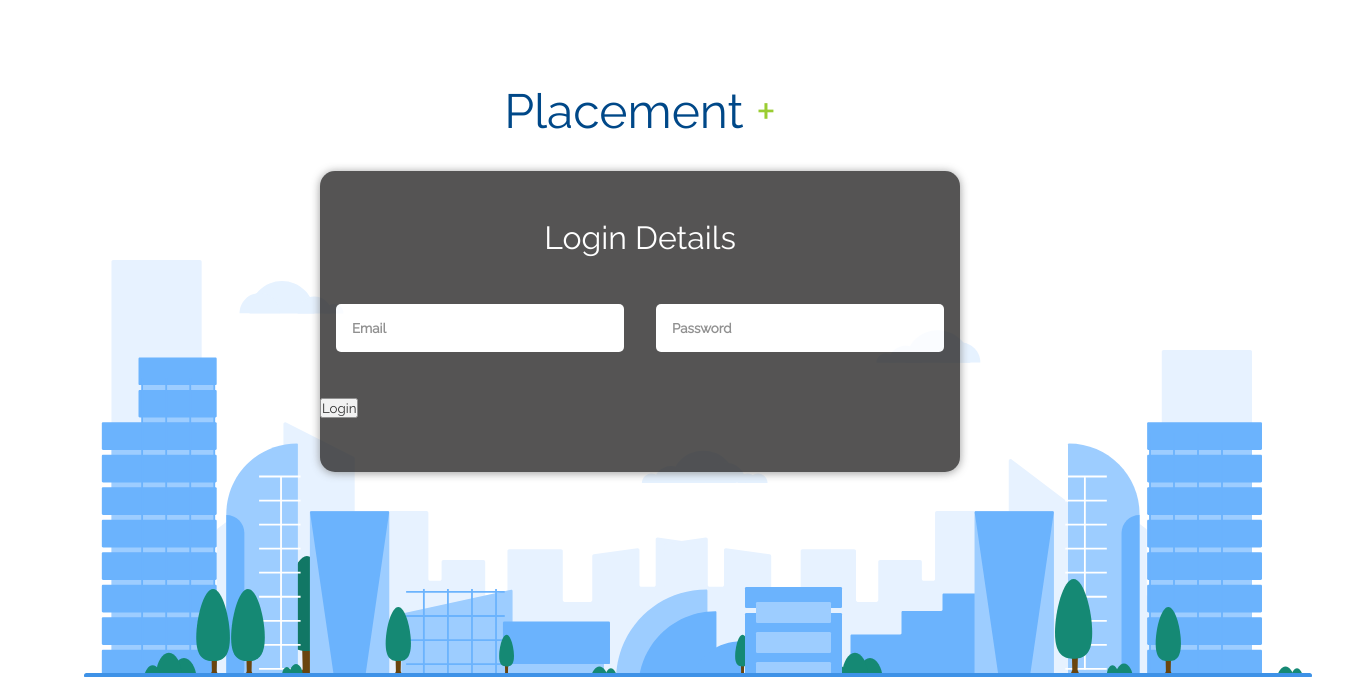
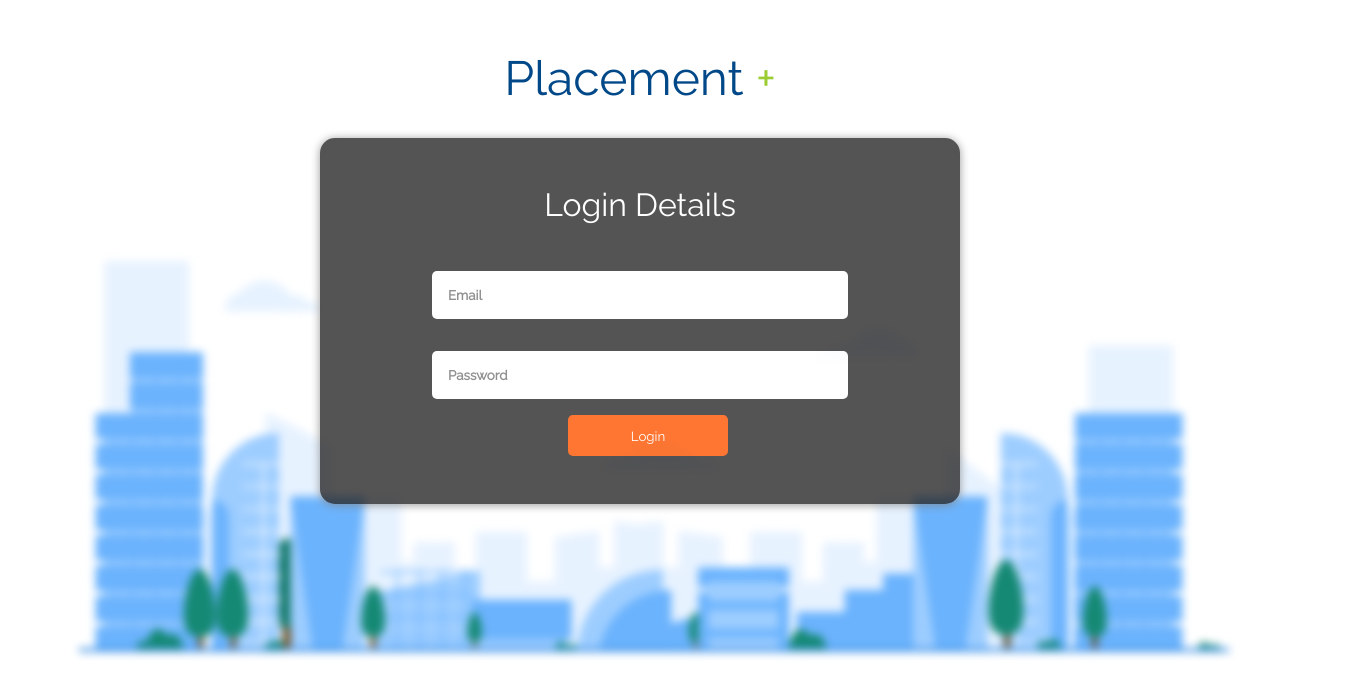
Before and after one commit to Phoenix6296/studies-zone-task, a React (Create React App) app: page /login in a window 1280 px wide. Shown: the part 123-804 px from the top of the page, 1366 px wide, since content can reach past the window. Built offline with nearby package versions, Linux system fonts and the light colour scheme.

Commit message:
Login functionality is made

```diff
--- a/src/Components/Home/Navbar/Navbar.jsx
+++ b/src/Components/Home/Navbar/Navbar.jsx
@@ -7,9 +7,6 @@ const Navbar = () => {
     <div className="navbar">
       <span id="n-title">Placement+</span>
       <div className="n-right">
-        <Link to="Courses" className="n-link">
-          <span>Courses</span>
-        </Link>
         <Link to="Login" className="n-link">
           <span>Login</span>
         </Link>
--- a/src/Components/Login/Login.css
+++ b/src/Components/Login/Login.css
@@ -0,0 +1,6 @@
+.l-form {
+    display: flex;
+    flex-direction: column;
+    align-items: center;
+    justify-content: center;
+}
--- a/src/Components/Login/Login.jsx
+++ b/src/Components/Login/Login.jsx
@@ -1,27 +1,28 @@
 import React from "react";
+import "../Register/Register.css";
 import "./Login.css";
 import BannerImage from "../../Assets/bannerImage.svg";
 
 const Login = () => {
   return (
-    <>
-      <div className="register">
+    <div className="register">
+      <div className="r-wrapper">
         <span>
           Placement <span>+</span>
         </span>
         <div className="r-container">
           <span>Login Details</span>
-          <form action="">
-            <div className="r-inputs">
-              <input type="email" placeholder="Email" id="r-email" required />
-              <input type="password" placeholder="Password" required />
+          <form action="" className="l-form">
+            <input type="email" placeholder="Email" id="l-email" required />
+            <input type="password" placeholder="Password" required />
+            <div className="r-button">
+              <button id="r-submit">Login</button>
             </div>
-            <button>Login</button>
           </form>
         </div>
       </div>
       <img src={BannerImage} alt="" />
-    </>
+    </div>
   );
 };
 
--- a/src/Components/Register/Register.css
+++ b/src/Components/Register/Register.css
@@ -1,4 +1,4 @@
- .register {
+ .r-wrapper {
      height: 100vh;
      gap: 2rem;
      display: flex;
@@ -11,7 +11,7 @@
      width: 100%;
  }
 
- .register>span>span {
+ .r-wrapper>span>span {
      color: yellowgreen;
  }
 
@@ -30,7 +30,7 @@
      z-index: 1;
  }
 
- .r-wrapper>img {
+ .register>img {
      height: 100vh;
      width: 100%;
      filter: blur(4px);
--- a/src/Components/Register/Register.jsx
+++ b/src/Components/Register/Register.jsx
@@ -4,8 +4,8 @@ import BannerImage from "../../Assets/bannerImage.svg";
 
 const Register = () => {
   return (
-    <div className="r-wrapper">
-      <div className="register">
+    <div className="register">
+      <div className="r-wrapper">
         <span>
           Placement <span>+</span>
         </span>
@@ -26,7 +26,7 @@ const Register = () => {
             </div>
             <div className="r-button">
               <button>Upload Resume!</button>
-              <button id="r-submit">Submit</button>
+              <button id="r-submit">Register</button>
             </div>
           </form>
         </div>
```
